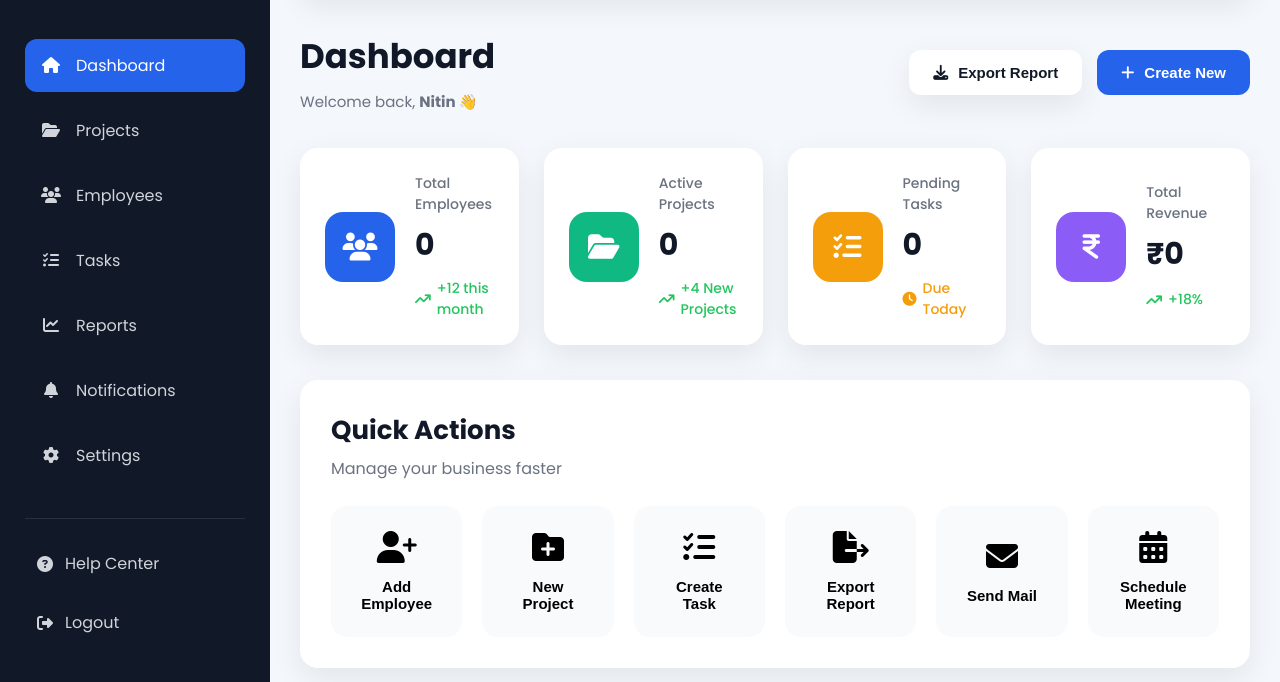
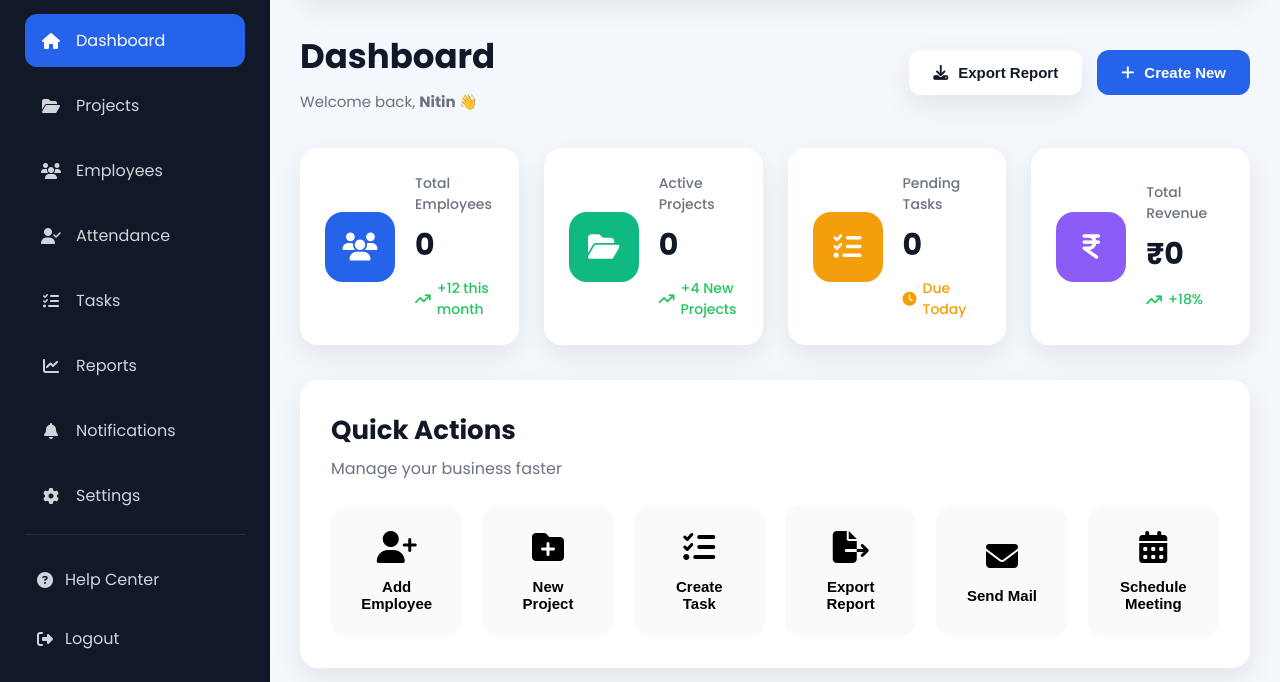
Before and after one commit to nv272963-svg/RicozOps, a plain HTML site: page RicozOps/dashboard.html in a window 1280 px wide. Shown: the part 118-800 px from the top of the page. Drawn offline with nearby package versions, Linux system fonts and the light colour scheme; no server answers; sample sign-in values are in the browser's storage.

Commit message:
Added Attendance menu in sidebar

```diff
--- a/RicozOps/dashboard.html
+++ b/RicozOps/dashboard.html
@@ -73,6 +73,12 @@
 
             </li>
 
+            <li id="menuAttendance">
+    <a href="attendance.html">
+        <i class="fa-solid fa-user-check"></i>
+        <span>Attendance</span>
+    </a>
+</li>
            <li id="menuTasks">
     <a href="tasks.html">
                     <i class="fa-solid fa-list-check"></i>
```
